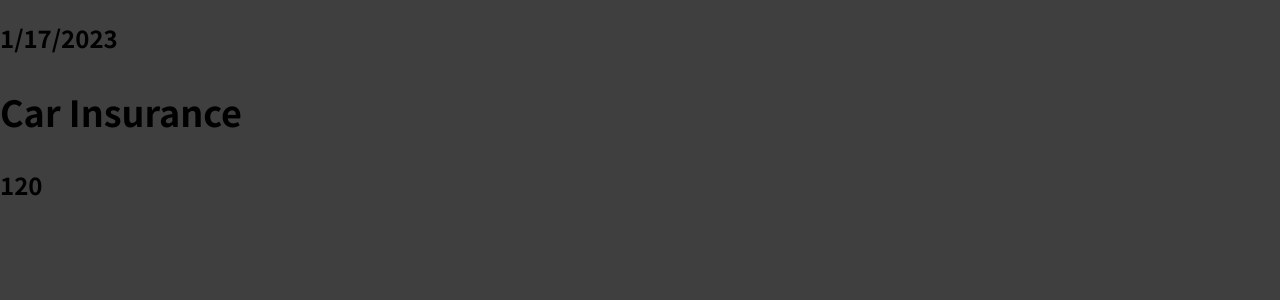
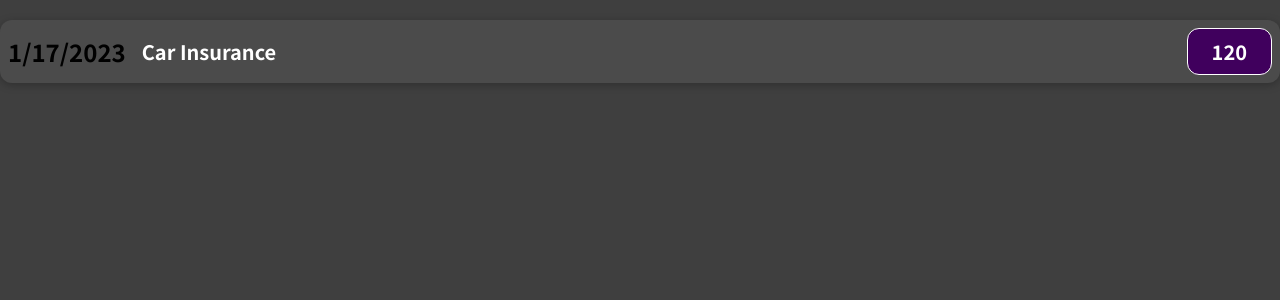
Before and after one commit to AClevel5/React-Expense-Recorder, a JavaScript app: page / in a window 1280 px wide. Shown: the top 300 px of the page. Built offline with nearby package versions, Linux system fonts and the light colour scheme.

Commit message:
Expense Item CSS applied

```diff
--- a/src/components/ExpenseItem.js
+++ b/src/components/ExpenseItem.js
@@ -1,12 +1,12 @@
-import React from "react";
+import "./ExpenseItem.css";
 
 const ExpenseItem = () => {
   return (
-    <div>
+    <div className="expense-item">
       <div>1/17/2023</div>
-      <div>
+      <div className="expense-item__description">
         <h2>Car Insurance</h2>
-        <div>120</div>
+        <div className="expense-item__price">120</div>
       </div>
     </div>
   );
```
